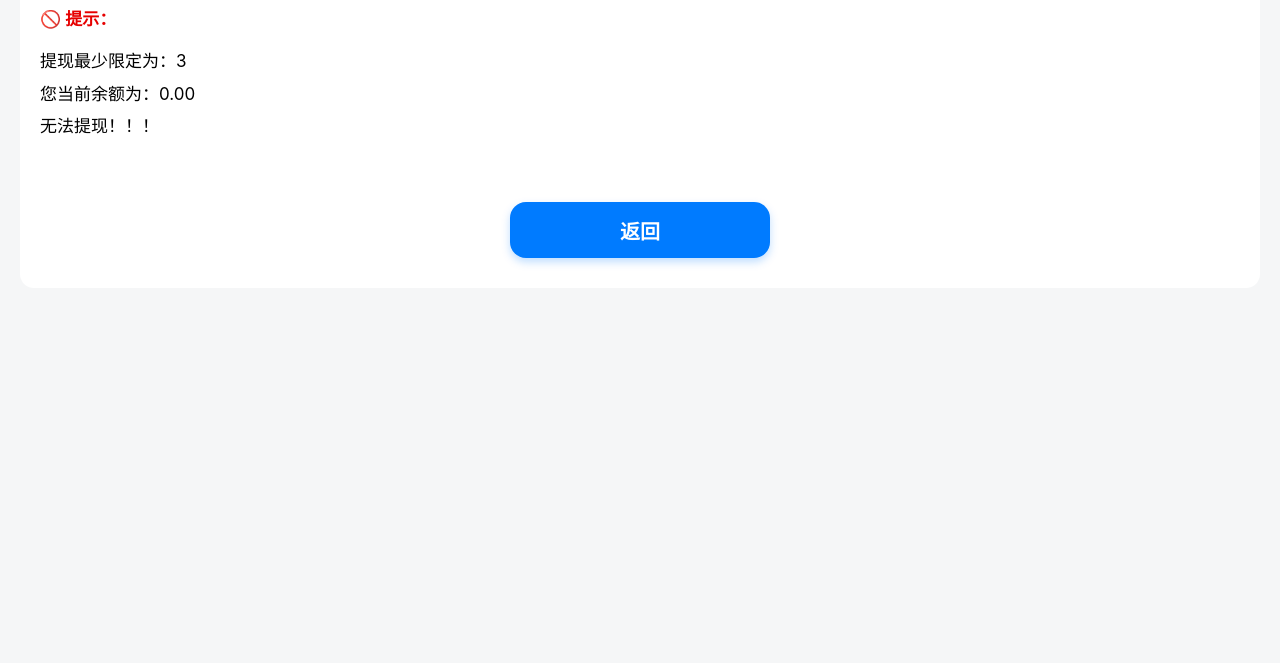
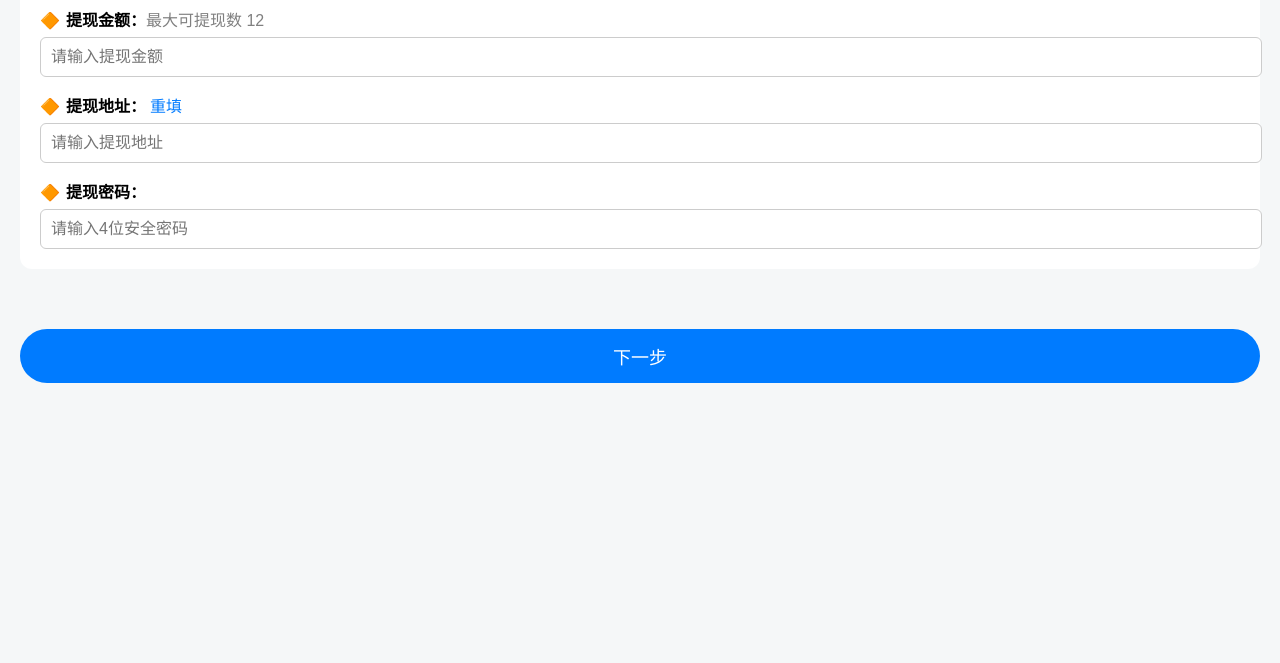
Before and after one commit to wen52088/jiqi, a plain HTML site: page withdraw.html in a window 1280 px wide. Shown: the part 137-800 px from the top of the page. Drawn offline with Linux system fonts and the light colour scheme.

Commit message:
Add files via upload

```diff
--- a/withdraw.html
+++ b/withdraw.html
@@ -1,70 +1,109 @@
 
 <!DOCTYPE html>
-<html lang="zh">
+<html lang="zh-CN">
 <head>
   <meta charset="UTF-8" />
-  <meta name="viewport" content="width=device-width, initial-scale=1.0, maximum-scale=1.0, user-scalable=no">
+  <meta name="viewport" content="width=device-width, initial-scale=1.0" />
   <title>USDT 提现</title>
   <style>
     html, body {
       margin: 0;
       padding: 0;
-      font-family: -apple-system, BlinkMacSystemFont, "Helvetica Neue", Helvetica, Arial;
-      background-color: #f5f6f7;
+      font-family: Arial, sans-serif;
+      background-color: #f5f7f8;
       overflow: hidden;
     }
-    .container {
-      margin: 60px 20px 20px;
-      background: white;
-      border-radius: 14px;
-      padding: 30px 20px;
-      text-align: center;
+    .card {
+      background-color: white;
+      margin: 20px;
+      padding: 20px;
+      border-radius: 12px;
     }
     .title {
       font-size: 22px;
       font-weight: bold;
-      margin-bottom: 18px;
-    }
-    .alert {
-      text-align: left;
-      font-size: 17px;
-      color: #000;
-      line-height: 1.9;
-    }
-    .alert .head {
-      font-weight: bold;
-      color: #e60000;
+      text-align: center;
       margin-bottom: 10px;
     }
-    .footer {
-      margin-top: 60px;
+    .warn {
+      color: red;
+      font-size: 14px;
       text-align: center;
+      margin-bottom: 6px;
+    }
+    .balance {
+      text-align: center;
+      font-size: 14px;
+      margin-bottom: 16px;
+    }
+    .label {
+      font-weight: bold;
+      margin-top: 16px;
+    }
+    .orange-icon {
+      color: orange;
+      margin-right: 6px;
+    }
+    input {
+      width: 100%;
+      padding: 10px;
+      margin-top: 6px;
+      border: 1px solid #ccc;
+      border-radius: 6px;
+      font-size: 16px;
     }
     .btn {
-      width: 260px;
-      height: 56px;
-      font-size: 20px;
-      font-weight: bold;
-      color: #fff;
+      width: calc(100% - 40px);
+      margin: 40px 20px;
+      padding: 14px;
       background-color: #007bff;
+      color: white;
+      font-size: 18px;
       border: none;
-      border-radius: 16px;
-      box-shadow: 0 4px 8px rgba(0, 123, 255, 0.25);
+      border-radius: 32px;
+      cursor: pointer;
+    }
+    .link {
+      color: #007bff;
+      text-decoration: none;
+      margin-left: 4px;
+      font-weight: normal;
     }
   </style>
 </head>
 <body>
-  <div class="container">
+  <div class="card">
     <div class="title">USDT 提现</div>
-    <div class="alert">
-      <div class="head">🚫 提示：</div>
-      提现最少限定为：3<br />
-      您当前余额为：0.00<br />
-      无法提现！！！
-    </div>
-    <div class="footer">
-      <button class="btn" onclick="window.location.href='index.html'">返回</button>
-    </div>
+    <div class="warn">注意：不要直接提现到交易所，容易被交易所封！</div>
+    <div class="balance" id="userBalance">您当前余额为：--</div>
+
+    <div class="label"><span class="orange-icon">🔶</span>提现金额：<span style="color: gray; font-weight: normal;">最大可提现数 12</span></div>
+    <input type="number" placeholder="请输入提现金额" />
+
+    <div class="label"><span class="orange-icon">🔶</span>提现地址：<a href="#" class="link">重填</a></div>
+    <input type="text" placeholder="请输入提现地址" />
+
+    <div class="label"><span class="orange-icon">🔶</span>提现密码：</div>
+    <input type="password" placeholder="请输入4位安全密码" />
   </div>
+
+  <button class="btn">下一步</button>
+
+  <script>
+    function getUserId() {
+      try {
+        return Telegram?.WebApp?.initDataUnsafe?.user?.id ||
+               new URLSearchParams(location.search).get("userId") ||
+               "anonymous";
+      } catch (e) {
+        return "anonymous";
+      }
+    }
+
+    const uid = getUserId();
+    const key = "balance_" + uid;
+    const balance = localStorage.getItem(key) || "0.00";
+    document.getElementById("userBalance").innerText = "您当前余额为：" + balance;
+  </script>
 </body>
 </html>
```
